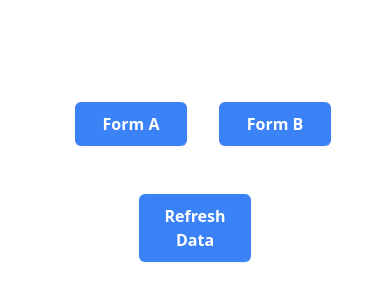
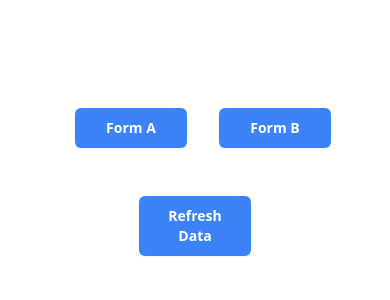
Before and after one commit to Trivarna13/form-app, a React (Create React App) app in the folder frontend/: page / in a window 390 px wide. Shown: the part 240-540 px from the top of the page. Built offline with nearby package versions, Linux system fonts and the light colour scheme.

Commit message:
Added Text Responsiveness

```diff
--- a/frontend/src/components/Button.js
+++ b/frontend/src/components/Button.js
@@ -2,7 +2,7 @@ function Button({ label, onClick }) {
 	return (
 		<button
 			onClick={onClick}
-			className="w-28 sm:w-28 md:w-44 lg:w-56 xl:w-72 2xl:w-96 m-4 rounded-md bg-blue-500 px-3.5 py-2.5 text-base font-semibold text-white shadow-sm hover:bg-blue-400 focus-visible:outline focus-visible:outline-2 focus-visible:outline-offset-2 focus-visible:outline-blue-500"
+			className="w-28 sm:w-28 md:w-44 lg:w-56 xl:w-72 2xl:w-96 m-4 rounded-md bg-blue-500 px-3.5 py-2.5 text-sm sm:text-sm md:text-sm lg:text-base font-semibold text-white shadow-sm hover:bg-blue-400 focus-visible:outline focus-visible:outline-2 focus-visible:outline-offset-2 focus-visible:outline-blue-500"
 		>
 			{label}
 		</button>
```
